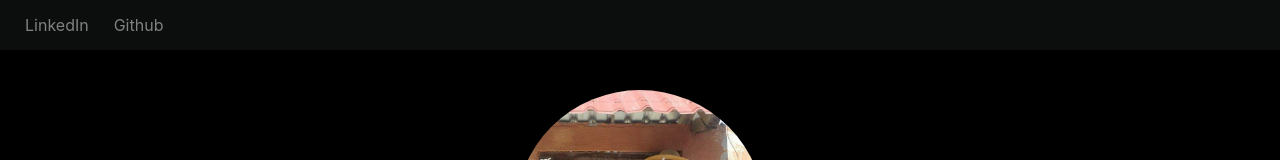
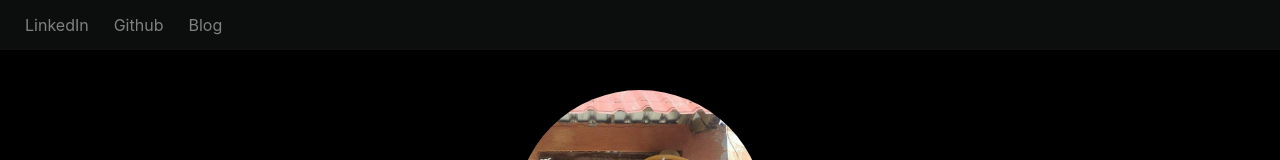
Before and after one commit to juantobiasdl7/personal-site, a React (Create React App) app: page / in a window 1280 px wide. Shown: the top 160 px of the page. Built offline with nearby package versions, Linux system fonts and the light colour scheme.

Commit message:
I added the blog button.

```diff
--- a/src/App.js
+++ b/src/App.js
@@ -26,6 +26,7 @@ function App() {
         <Flex color='gray' h='50px' align='center' bg='#0c0d0d' w='100%' pos='fixed' zIndex='1'>
           <Link ml='25px' href='https://www.linkedin.com/in/tob%C3%ADas/'>LinkedIn</Link>
           <Link ml='25px' href='https://github.com/juantobiasdl7'>Github</Link>
+          <Link ml='25px' >Blog</Link>
         </Flex>
 
         <Flex w='100%' wrap='wrap' pt='120px' bg='black'>
```
